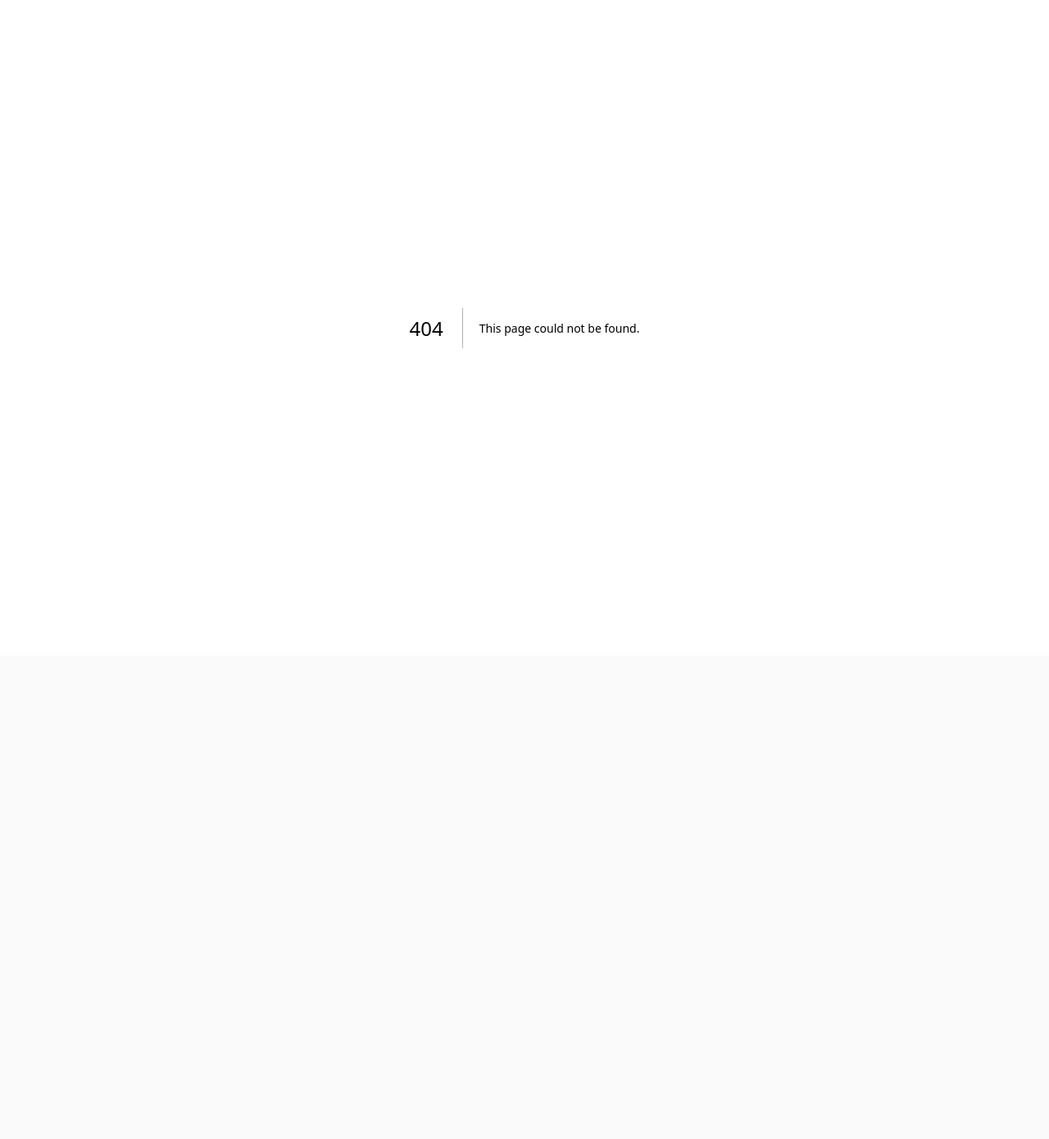
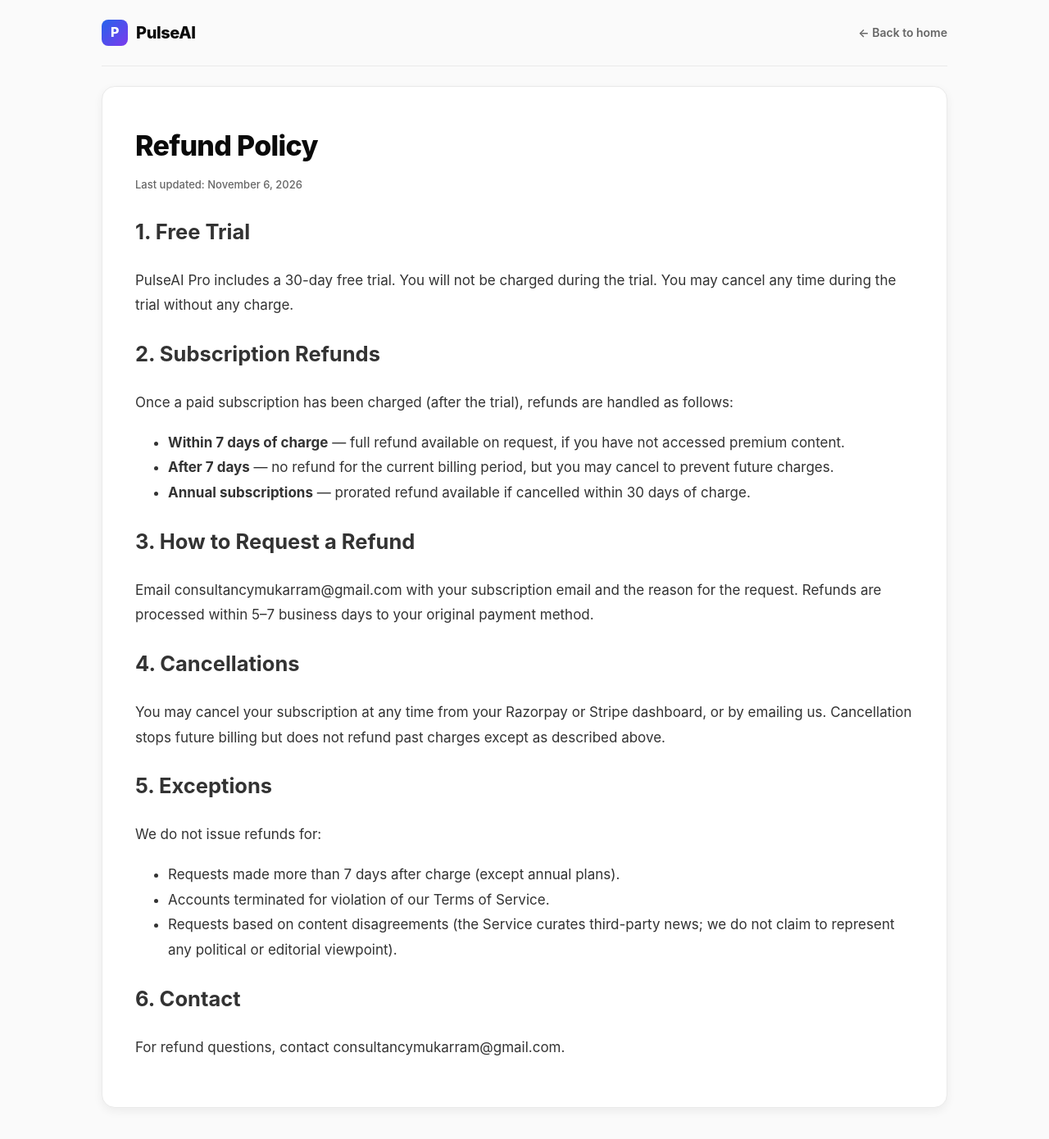
Before and after one commit to Mukarramk/pulse-ai, a Next.js app: page /refund in a window 1280 px wide. Before the commit this address had no page. Shown: the top 1390 px of the page at 82% size. Before the commit the page ends 800 px from the top, so only its background shows below. Built offline with nearby package versions, Linux system fonts and the light colour scheme.

Commit message:
Add refund policy page
This file contains the refund policy for PulseAI, detailing the free trial, subscription refunds, cancellation process, exceptions, and contact information for refund inquiries.

```diff
--- /dev/null
+++ b/pages/refund.js
@@ -0,0 +1,56 @@
+import Head from 'next/head'
+import Link from 'next/link'
+
+export default function Refund() {
+  return (
+    <>
+      <Head>
+        <title>Refund Policy — PulseAI</title>
+      </Head>
+      <div className="container">
+        <header className="header">
+          <Link href="/"><a className="logo">
+            <span className="logo-mark">P</span>
+            <span className="logo-text">PulseAI</span>
+          </a></Link>
+          <Link href="/"><a className="back-link">← Back to home</a></Link>
+        </header>
+
+        <article className="article-shell">
+          <h1 className="article-title">Refund Policy</h1>
+          <p className="meta">Last updated: {new Date().toLocaleDateString('en-US', { year: 'numeric', month: 'long', day: 'numeric' })}</p>
+
+          <div className="article-body">
+            <h2>1. Free Trial</h2>
+            <p>PulseAI Pro includes a 30-day free trial. You will not be charged during the trial. You may cancel any time during the trial without any charge.</p>
+
+            <h2>2. Subscription Refunds</h2>
+            <p>Once a paid subscription has been charged (after the trial), refunds are handled as follows:</p>
+            <ul>
+              <li><strong>Within 7 days of charge</strong> — full refund available on request, if you have not accessed premium content.</li>
+              <li><strong>After 7 days</strong> — no refund for the current billing period, but you may cancel to prevent future charges.</li>
+              <li><strong>Annual subscriptions</strong> — prorated refund available if cancelled within 30 days of charge.</li>
+            </ul>
+
+            <h2>3. How to Request a Refund</h2>
+            <p>Email <a href="mailto:consultancymukarram@gmail.com">consultancymukarram@gmail.com</a> with your subscription email and the reason for the request. Refunds are processed within 5–7 business days to your original payment method.</p>
+
+            <h2>4. Cancellations</h2>
+            <p>You may cancel your subscription at any time from your Razorpay or Stripe dashboard, or by emailing us. Cancellation stops future billing but does not refund past charges except as described above.</p>
+
+            <h2>5. Exceptions</h2>
+            <p>We do not issue refunds for:</p>
+            <ul>
+              <li>Requests made more than 7 days after charge (except annual plans).</li>
+              <li>Accounts terminated for violation of our Terms of Service.</li>
+              <li>Requests based on content disagreements (the Service curates third-party news; we do not claim to represent any political or editorial viewpoint).</li>
+            </ul>
+
+            <h2>6. Contact</h2>
+            <p>For refund questions, contact <a href="mailto:consultancymukarram@gmail.com">consultancymukarram@gmail.com</a>.</p>
+          </div>
+        </article>
+      </div>
+    </>
+  )
+}
```
